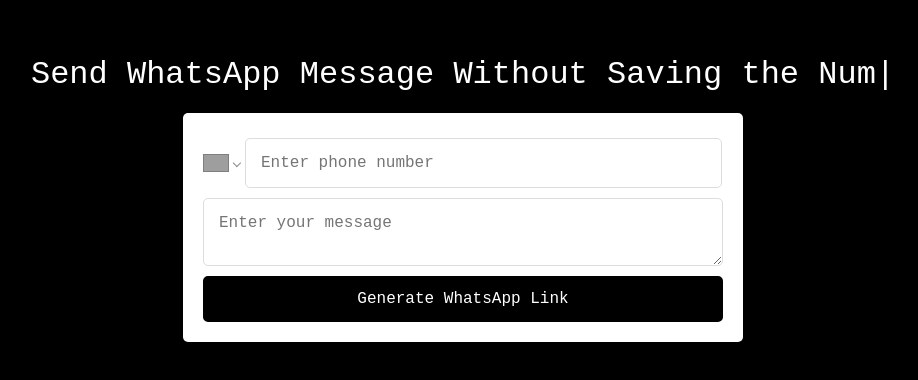
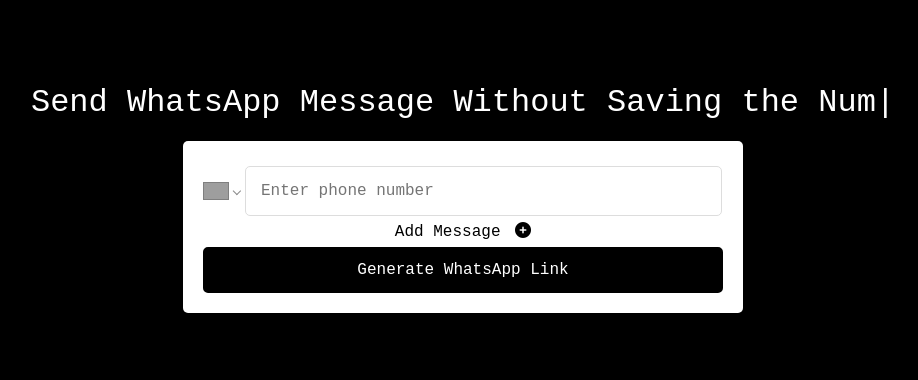
Before and after one commit to YongkyA23/wa-me-gen, a React (Create React App) app: page / in a window 1280 px wide. Shown: the part 212-592 px from the top of the page, without its empty margins (177-1095 px from the left). Built offline with nearby package versions, Linux system fonts and the light colour scheme; grey boxes are pictures that could not be loaded; a web font is replaced by a local one.

Commit message:
add message box

```diff
--- a/public/index.html
+++ b/public/index.html
@@ -17,6 +17,10 @@
       href="https://fonts.googleapis.com/css2?family=Tauri&display=swap"
       rel="stylesheet"
     />
+    <script
+      src="https://kit.fontawesome.com/099ac854b2.js"
+      crossorigin="anonymous"
+    ></script>
     <title>Whatsapp Link Generator</title>
   </head>
   <body>
--- a/src/App.css
+++ b/src/App.css
@@ -65,7 +65,7 @@
   font-size: 16px;
 }
 
-.converter button {
+.converter .btn {
   background-color: #000000;
   color: #fff;
   border: 2px solid black;
@@ -133,16 +133,14 @@
 
 .floating-notice {
   position: fixed;
-  bottom: -100px;
+  bottom: 20px;
   left: 50%;
-  /* transform: translateX(-100%); */
-  background-color: #ffffff; /* Success color */
+  background-color: #ffffff;
   color: rgb(0, 0, 0);
   padding: 15px;
   border-radius: 5px;
-  z-index: 1000; /* Ensure it's on top */
-  opacity: 0; /* Initially hide the notice */
-  /* display: none; */
+  z-index: 1000;
+  opacity: 0;
 }
 
 @keyframes slideIn {
@@ -152,8 +150,6 @@
   }
   100% {
     opacity: 1;
-    display: block;
-    bottom: 20px;
     transform: translateX(-50%) translateY(0);
   }
 }
@@ -175,6 +171,18 @@
 
 .animate-out {
   animation: slideOut 0.5s ease forwards; /* Animation for slide-out */
+}
+
+.add-message-btn {
+  background: none;
+  border: none;
+  color: #000;
+  font-size: 16px;
+  cursor: pointer;
+}
+
+.add-message-btn i {
+  margin-left: 5px; /* Adjust spacing between text and icon */
 }
 
 @media only screen and (max-width: 768px) {
--- a/src/App.js
+++ b/src/App.js
@@ -1,4 +1,4 @@
-import React, { useState} from "react";
+import React, { useState, useEffect } from "react";
 import PhoneInput from "react-phone-number-input";
 import "react-phone-number-input/style.css";
 import { ReactTyped } from "react-typed";
@@ -8,6 +8,7 @@
   const [phoneNumber, setPhoneNumber] = useState("");
   const [waLink, setWaLink] = useState("");
   const [message, setMessage] = useState(""); // State for message text
+  const [showMessage, setShowMessage] = useState(false); // State for toggling message box
 
   const [noticeMessageGenerate, setNoticeMessageGenerate] = useState("");
   const [noticeVisibleGenerate, setNoticeVisibleGenerate] = useState(false);
@@ -25,6 +26,18 @@
   const handleMessageChange = (event) => {
     setMessage(event.target.value); // Update message state
   };
+
+  const toggleMessage = () => {
+    if (!showMessage) {
+      setMessage(""); // Clear message content if showing message box
+    }
+    setShowMessage(!showMessage); // Toggle message box visibility
+  };
+
+  useEffect(() => {
+    setNoticeVisibleGenerate(false);
+  }, []);
+
   const generateLink = () => {
     if (phoneNumber) {
       setWaLink(`https://wa.me/${phoneNumber}`);
@@ -46,6 +59,7 @@
       }, 3000);
     }
   };
+
   const copyLink = () => {
     navigator.clipboard.writeText(waLink);
     setNoticeVisibleCopy(true);
@@ -76,14 +90,23 @@
           onChange={handlePhoneChange}
           defaultCountry="ID"
         />
+        {showMessage && (
           <textarea
             placeholder="Enter your message"
             value={message}
             onChange={handleMessageChange}
             className="message-textbox"
           />
-
-        <button className="genBtn" onClick={generateLink}>
+        )}
+        <button className="add-message-btn" onClick={toggleMessage}>
+          {showMessage ? "Hide Message" : "Add Message"}{" "}
+          <i
+            className={`fas ${
+              showMessage ? "fa-circle-minus" : "fa-circle-plus"
+            }`}
+          ></i>
+        </button>
+        <button className="genBtn btn" onClick={generateLink}>
           Generate WhatsApp Link
         </button>
         <div
@@ -112,7 +135,9 @@
             <a href={waLink} target="_blank" rel="noopener noreferrer">
               <span>Open Link</span>
             </a>
-            <button onClick={copyLink}>Copy Link</button>
+            <button className="btn " onClick={copyLink}>
+              Copy Link
+            </button>
           </div>
         )}
       </div>
```
Also changed, not shown: package.json (+8 -2 lines), 1 other file (tests, documents, lock files or other folders). Lines whose indentation alone changed are shown as unchanged.
